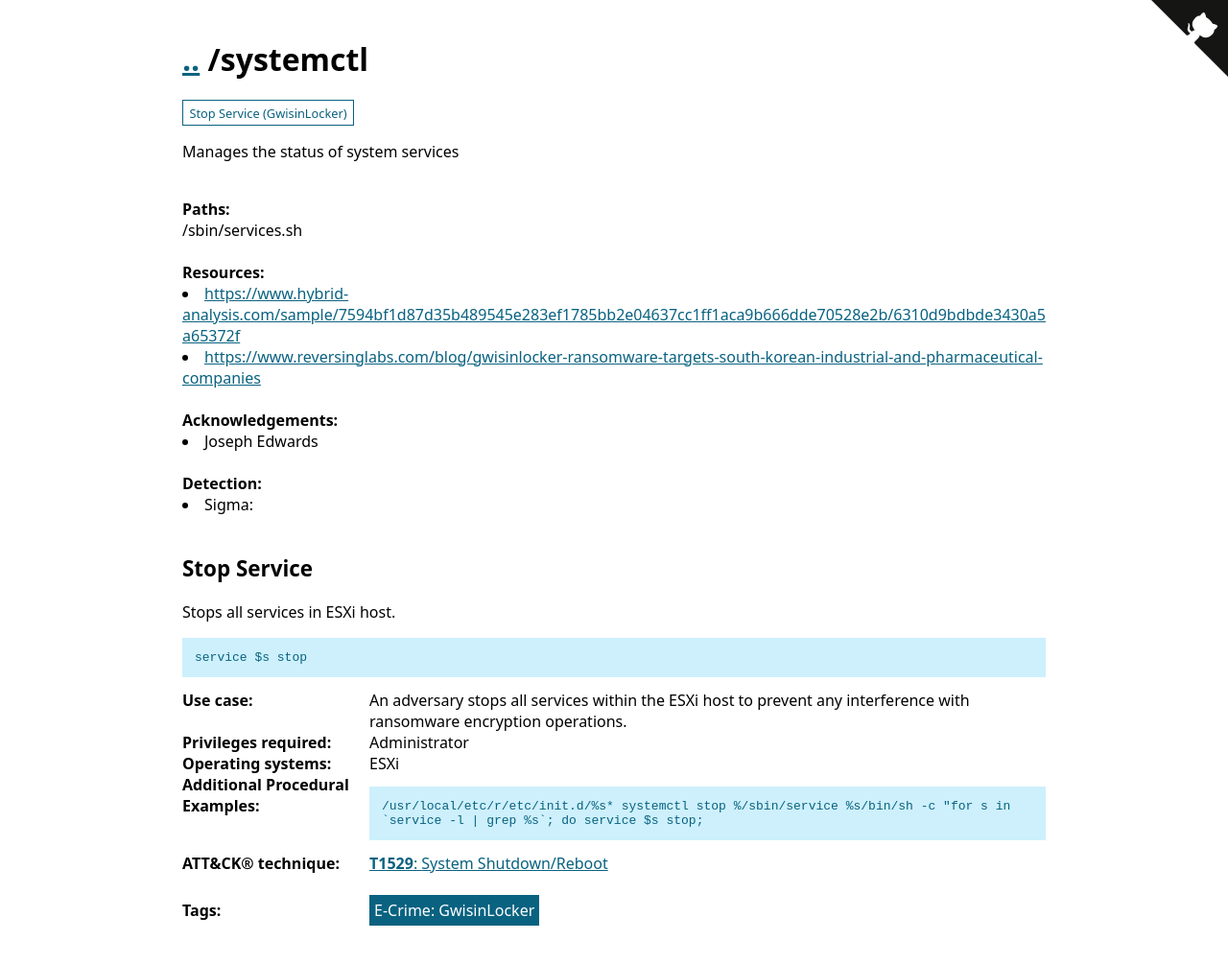
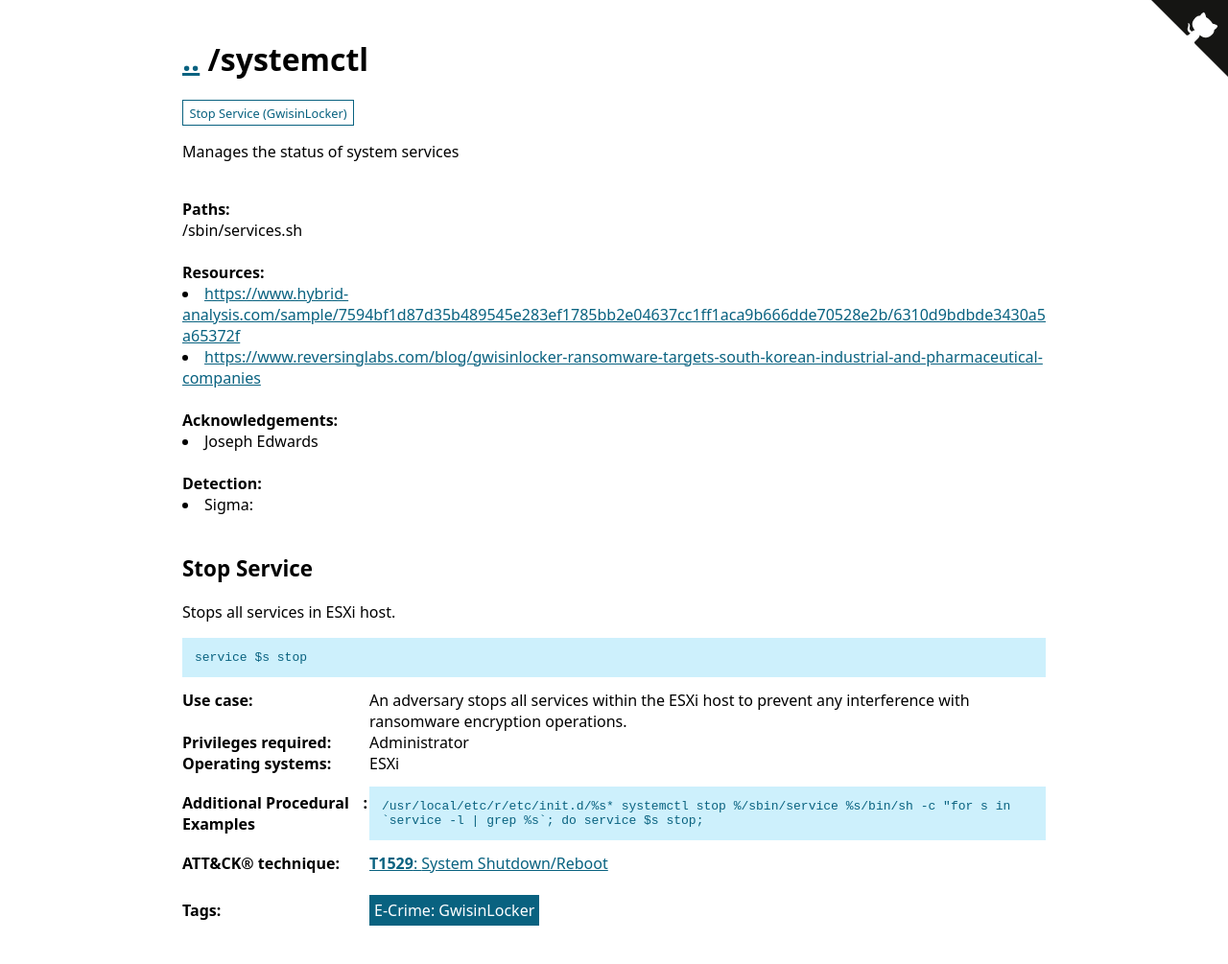
Before and after one commit to LOLESXi-Project/LOLESXi, a Jekyll site: the page built from _lolesxi/Binaries/systemctl.md, in a window 1280 px wide. Shown: the whole page at 96% size. Built offline with Jekyll 4.4.1, drawn with Linux system fonts in a browser that asks for light colours.

Commit message:
Aligning 'Additional Procedural Examples' vertically centered

```diff
--- a/_layouts/bin.html
+++ b/_layouts/bin.html
@@ -85,7 +85,7 @@
 		<dl class="row"><dt class="property">Operating systems</dt><dd>{{item.OperatingSystem}}</dd></dl>
 		{% if item.ProceduralExamples %}
 		<dl class="row">
-			<dt class="property">Additional Procedural Examples</dt>
+			<dt class="property middle">Additional Procedural Examples</dt>
 			<br>
 			<dd>
 				<ol>
--- a/assets/style.scss
+++ b/assets/style.scss
@@ -307,6 +307,11 @@
     flex-direction: row;
 }
 
+.properties .property.middle {
+    display: flex;
+    align-items: center;
+}
+
 .properties .property {
     font-weight: bold;
     min-width: 195px;
```
